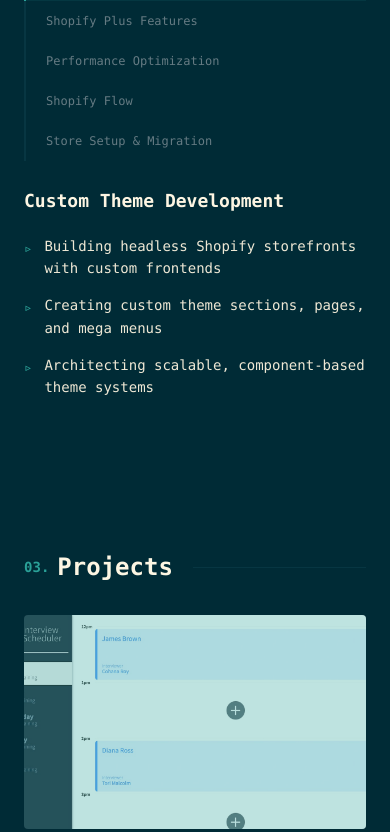
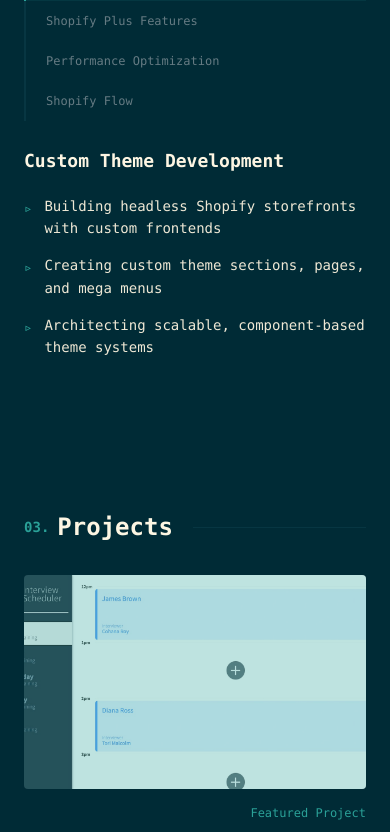
Before and after one commit to vwt604/portfolio-v3, a Next.js app: page / in a window 390 px wide. Shown: the part 2020-2852 px from the top of the page. Built offline with nearby package versions, Linux system fonts and the light colour scheme.

Commit message:
feat: footer and services updates

```diff
--- a/app/components/Footer.tsx
+++ b/app/components/Footer.tsx
@@ -13,7 +13,7 @@
           vanesssayeung.dev &copy; {new Date().getFullYear()}
         </a>
       </p>
-      <p className="mt-2 text-[10px]">
+      <p className="mt-2 text-[9px] opacity-50">
         Design inspired by{" "}
         <a
           href="https://brittanychiang.com"
--- a/app/components/Services.tsx
+++ b/app/components/Services.tsx
@@ -44,7 +44,7 @@
         </div>
 
         {/* Content */}
-        <div className="py-2.5 px-0 md:pl-8 min-h-[240px] md:min-h-[280px]">
+        <div className="py-2.5 px-0 md:pl-8 min-h-[180px] md:min-h-[200px]">
           <h3 className="text-lg md:text-xl text-[var(--heading-dark)] mb-2 flex items-center gap-2.5">
             {services[activeService].title}
             {services[activeService].plus && (
--- a/app/data/portfolioData.tsx
+++ b/app/data/portfolioData.tsx
@@ -148,15 +148,15 @@
         "Workflow automations",
       ],
     },
-    {
-      title: "Store Setup & Migration",
-      tab: "Store Setup & Migration",
-      items: [
-        "Migrating themes and platforms",
-        "Setting up new Shopify stores with custom configurations",
-        "Configuring shipping, payment, discounts, and apps",
-      ],
-    },
+    // {
+    //   title: "Store Setup & Migration",
+    //   tab: "Store Setup & Migration",
+    //   items: [
+    //     "Migrating themes and platforms",
+    //     "Setting up new Shopify stores with custom configurations",
+    //     "Configuring shipping, payment, discounts, and apps",
+    //   ],
+    // },
   ],
   featuredProjects: [
     {
```
